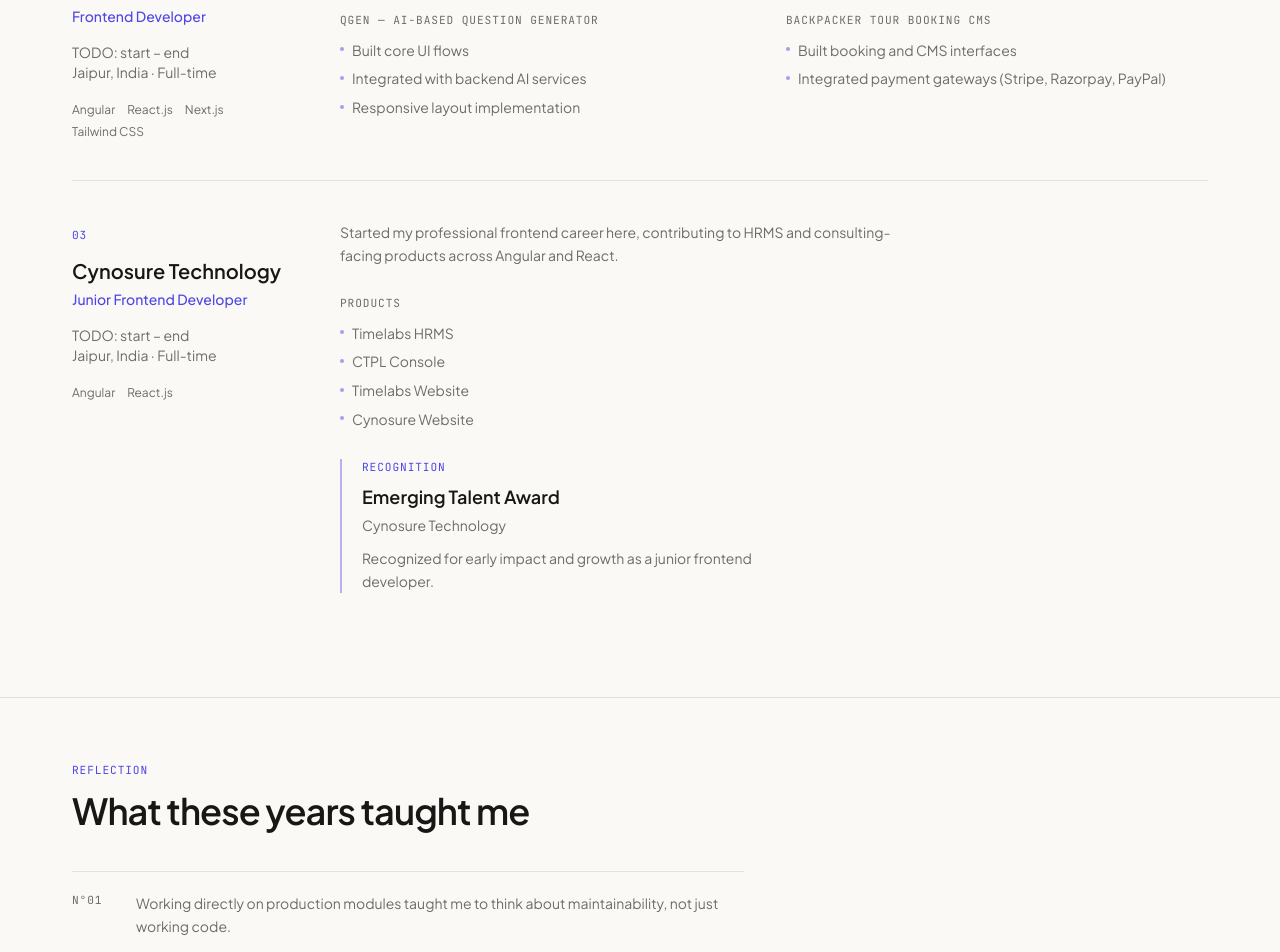
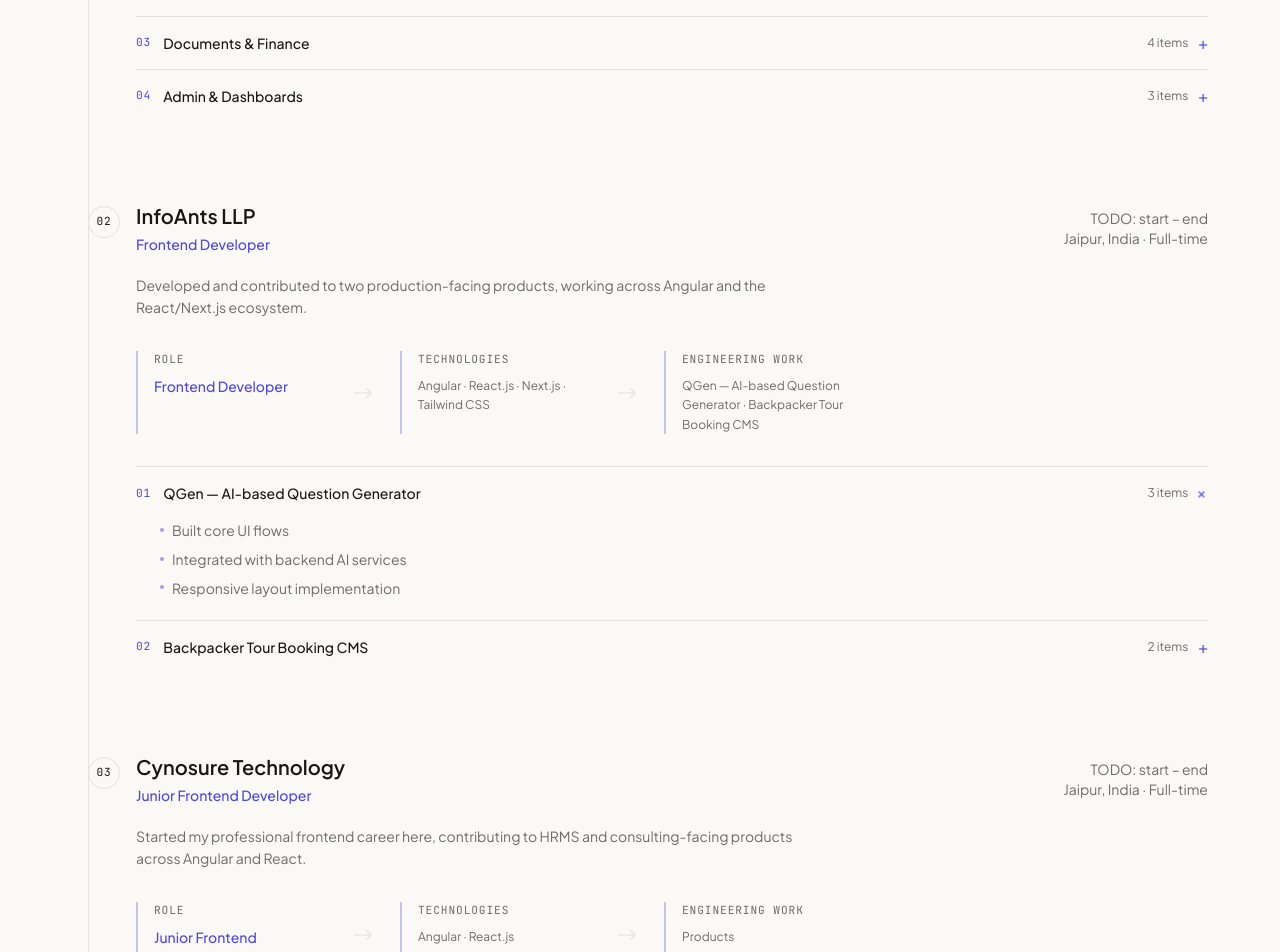
Before and after one commit to Rohitjangid17/rohit-jangid-portfolio, a React (Vite) app: page /work/experience in a window 1280 px wide. Shown: the part 1360-2312 px from the top of the page. Built offline with nearby package versions, Linux system fonts and the light colour scheme.

Commit message:
home pages fixed

```diff
--- a/src/pages/Experience/index.tsx
+++ b/src/pages/Experience/index.tsx
@@ -1,4 +1,5 @@
-import { motion, useReducedMotion } from 'framer-motion'
+import { useState } from 'react'
+import { motion, AnimatePresence, useReducedMotion } from 'framer-motion'
 import Container from '@/components/common/Container'
 import SectionHeading from '@/components/common/SectionHeading'
 import Reveal from '@/components/common/Reveal'
@@ -125,48 +126,238 @@
     <section className="py-16 border-t border-border">
       <Container>
         <SectionHeading label="Journey" title="Career timeline" />
-        <div className="mt-12 divide-y divide-border">
+        <div className="relative mt-14">
+          <div aria-hidden className="absolute left-4 top-2 bottom-2 hidden w-px bg-border lg:block" />
+          <div className="space-y-20">
             {experience.map((e, i) => (
-            <Reveal key={e.id} delay={i * 0.06} className="grid gap-6 py-10 first:pt-0 lg:grid-cols-[220px_1fr] lg:gap-12">
-              {/* left: identity */}
+              <Reveal key={e.id} delay={i * 0.06} className="relative lg:pl-16">
+                <TimelineNode index={i} />
+
+                <div className="flex flex-wrap items-baseline justify-between gap-x-6 gap-y-2">
                   <div>
-                <span className="mono-label text-[11px] text-accent">0{i + 1}</span>
-                <p className="mt-3 text-xl font-semibold">{e.company}</p>
+                    <p className="text-xl font-semibold">{e.company}</p>
                     <p className="mt-1 text-sm font-medium text-accent">{e.role}</p>
-                <p className="mt-4 text-sm text-muted">{e.period}</p>
+                  </div>
+                  <div className="text-right">
+                    <p className="text-sm text-muted">{e.period}</p>
                     <p className="text-sm text-muted">
                       {e.location} · {e.employmentType}
                     </p>
-                <div className="mt-5 flex flex-wrap gap-x-3 gap-y-1.5">
-                  {e.technologies.map((t) => (
-                    <span key={t} className="text-xs text-muted">
-                      {t}
-                    </span>
+                  </div>
+                </div>
+
+                <p className="mt-5 max-w-2xl text-sm leading-relaxed text-muted">{e.summary}</p>
+
+                <RoleTechWork role={e.role} technologies={e.technologies} responsibilities={e.responsibilities} />
+
+                <ResponsibilityAccordion responsibilities={e.responsibilities} />
+
+                {e.id === 'cynosure' && <AwardCard />}
+              </Reveal>
             ))}
           </div>
         </div>
+      </Container>
+    </section>
+  )
+}
 
-              {/* right: detail */}
-              <div>
-                <p className="text-sm leading-relaxed text-muted max-w-xl">{e.summary}</p>
+function TimelineNode({ index }: { index: number }) {
+  return (
+    <motion.span
+      aria-hidden
+      className="absolute left-4 top-1 hidden h-8 w-8 -translate-x-1/2 items-center justify-center rounded-full border border-border bg-background mono-label text-[11px] lg:flex"
+      initial={{ scale: 0.6, opacity: 0 }}
+      whileInView={{ scale: 1, opacity: 1 }}
+      viewport={{ once: true }}
+      transition={{ duration: 0.35, delay: index * 0.06 }}
+    >
+      0{index + 1}
+    </motion.span>
+  )
+}
 
-                <div className="mt-7 grid gap-6 sm:grid-cols-2">
-                  {e.responsibilities.map((r) => (
+/* ------------------------------------------------------------------ */
+/* Role → Technologies → Engineering Work                              */
+/* ------------------------------------------------------------------ */
+
+function RoleTechWork({
+  role,
+  technologies,
+  responsibilities,
+}: {
+  role: string
+  technologies: string[]
+  responsibilities: { group: string; items: string[] }[]
+}) {
+  const workStages = responsibilities.map((r) => r.group)
+
+  return (
+    <div className="mt-8 overflow-x-auto">
+      <div className="flex min-w-max items-stretch gap-6">
+        <FlowStage label="Role" value={role} />
+        <FlowArrow />
+        <FlowStage label="Technologies" chips={technologies} />
+        <FlowArrow />
+        <FlowStage label="Engineering Work" chips={workStages} />
+      </div>
+    </div>
+  )
+}
+
+function FlowStage({ label, value, chips }: { label: string; value?: string; chips?: string[] }) {
+  return (
+    <div className="flex w-48 shrink-0 flex-col gap-2 border-l-2 border-accent/30 pl-4">
+      <p className="mono-label text-[10px] text-muted">{label}</p>
+      {value && <p className="text-sm font-medium text-accent">{value}</p>}
+      {chips && (
+        <p className="text-xs leading-relaxed text-muted">{chips.join(' · ')}</p>
+      )}
+    </div>
+  )
+}
+
+function FlowArrow() {
+  return (
+    <div className="flex w-6 shrink-0 items-center justify-center text-border">
+      <svg viewBox="0 0 24 16" className="h-3.5 w-6" fill="none" stroke="currentColor" strokeWidth="1.3">
+        <path d="M1 8 H20 M15 3 L20 8 L15 13" strokeLinecap="round" strokeLinejoin="round" />
+      </svg>
+    </div>
+  )
+}
+
+/* ------------------------------------------------------------------ */
+/* Expandable responsibilities                                         */
+/* ------------------------------------------------------------------ */
+
+function ResponsibilityAccordion({ responsibilities }: { responsibilities: { group: string; items: string[] }[] }) {
+  const [open, setOpen] = useState<number | null>(0)
+  const reduceMotion = useReducedMotion()
+
+  return (
+    <div className="mt-8 divide-y divide-border border-t border-border">
+      {responsibilities.map((r, i) => {
+        const isOpen = open === i
+        const panelId = `resp-panel-${r.group.replace(/\s+/g, '-')}-${i}`
+        return (
           <div key={r.group}>
-                      <p className="mono-label text-[11px] text-muted mb-2.5">{r.group}</p>
-                      <ul className="space-y-1.5">
+            <button
+              type="button"
+              onClick={() => setOpen(isOpen ? null : i)}
+              aria-expanded={isOpen}
+              aria-controls={panelId}
+              className="flex w-full items-center justify-between gap-4 py-4 text-left focus-visible:outline-none focus-visible:ring-2 focus-visible:ring-accent/60 rounded-sm"
+            >
+              <span className="flex items-center gap-3">
+                <span className="mono-label text-[11px] text-accent">0{i + 1}</span>
+                <span className="text-sm font-medium">{r.group}</span>
+              </span>
+              <span className="flex items-center gap-2.5 text-xs text-muted">
+                {r.items.length} item{r.items.length === 1 ? '' : 's'}
+                <motion.span
+                  animate={{ rotate: isOpen ? 45 : 0 }}
+                  transition={{ duration: 0.25 }}
+                  className="text-base leading-none text-accent"
+                >
+                  +
+                </motion.span>
+              </span>
+            </button>
+            <AnimatePresence initial={false}>
+              {isOpen && (
+                <motion.div
+                  id={panelId}
+                  initial={reduceMotion ? false : { height: 0, opacity: 0 }}
+                  animate={{ height: 'auto', opacity: 1 }}
+                  exit={reduceMotion ? {} : { height: 0, opacity: 0 }}
+                  transition={{ duration: 0.25, ease: 'easeInOut' }}
+                  className="overflow-hidden"
+                >
+                  <ul className="space-y-1.5 pb-5 pl-6">
                     {r.items.map((item) => (
-                          <li key={item} className="text-sm text-muted leading-relaxed pl-3 relative before:absolute before:left-0 before:top-[0.6em] before:h-1 before:w-1 before:rounded-full before:bg-accent/50">
+                      <li
+                        key={item}
+                        className="relative pl-3 text-sm leading-relaxed text-muted before:absolute before:left-0 before:top-[0.6em] before:h-1 before:w-1 before:rounded-full before:bg-accent/50"
+                      >
                         {item}
                       </li>
                     ))}
                   </ul>
+                </motion.div>
+              )}
+            </AnimatePresence>
           </div>
-                  ))}
+        )
+      })}
     </div>
+  )
+}
 
-                {e.id === 'cynosure' && <AwardCard />}
+/* ------------------------------------------------------------------ */
+/* Cynosure recognition                                                */
+/* ------------------------------------------------------------------ */
+
+function TrophyIcon() {
+  return (
+    <svg viewBox="0 0 24 24" className="h-6 w-6" fill="none" stroke="currentColor" strokeWidth="1.5">
+      <path d="M8 21h8M12 17v4M6 3h12v4a6 6 0 0 1-12 0V3Z" strokeLinecap="round" strokeLinejoin="round" />
+      <path d="M6 5H3v2a3 3 0 0 0 3 3M18 5h3v2a3 3 0 0 1-3 3" strokeLinecap="round" strokeLinejoin="round" />
+    </svg>
+  )
+}
+
+function AwardCard() {
+  const [imgFailed, setImgFailed] = useState(false)
+  // Optional — only used if your `award` data includes an image path.
+  const awardImage = (award as { image?: string }).image
+
+  return (
+    <Reveal className="mt-10 border-l-2 border-accent/40 pl-5 sm:pl-6">
+      <p className="mono-label text-accent mb-3">Recognition</p>
+      <div className="flex items-start gap-4">
+        {awardImage && !imgFailed ? (
+          <img
+            src={awardImage}
+            alt={award.title}
+            className="h-14 w-14 shrink-0 rounded-lg border border-border object-cover"
+            onError={() => setImgFailed(true)}
+          />
+        ) : (
+          <span className="flex h-14 w-14 shrink-0 items-center justify-center rounded-lg border border-accent/30 bg-accent/5 text-accent">
+            <TrophyIcon />
+          </span>
+        )}
+        <div>
+          <p className="text-lg font-semibold">{award.title}</p>
+          <p className="text-sm text-muted mt-1">{award.company}</p>
         </div>
+      </div>
+      <p className="mt-4 max-w-md text-sm leading-relaxed text-muted">{award.description}</p>
+      {/* TODO: add an `image` field to the award data (or drop a photo at
+          src/assets/award/ and point `awardImage` at it) to show it here. */}
+    </Reveal>
+  )
+}
+
+/* ------------------------------------------------------------------ */
+/* Lessons learned — field notes                                       */
+/* ------------------------------------------------------------------ */
+
+function LessonsLearned() {
+  return (
+    <section className="py-16 border-t border-border">
+      <Container>
+        <SectionHeading label="Field Notes" title="What these years taught me" />
+        <div className="mt-10 max-w-2xl">
+          {lessonsLearned.map((l, i) => (
+            <Reveal
+              key={l}
+              delay={i * 0.06}
+              className="group flex gap-5 border-l-2 border-border py-5 pl-6 transition-colors duration-300 hover:border-accent/50"
+            >
+              <span className="mono-label shrink-0 text-muted">N&deg;{String(i + 1).padStart(2, '0')}</span>
+              <p className="text-sm leading-relaxed text-muted">{l}</p>
             </Reveal>
           ))}
         </div>
@@ -174,37 +365,3 @@
     </section>
   )
 }
-
-function AwardCard() {
-  return (
-    <div className="mt-7 border-l-2 border-accent/40 pl-5">
-      <p className="mono-label text-accent mb-2">Recognition</p>
-      <p className="text-lg font-semibold">{award.title}</p>
-      <p className="text-sm text-muted mt-1">{award.company}</p>
-      <p className="mt-3 text-sm text-muted leading-relaxed max-w-md">{award.description}</p>
-      {/* TODO: drop award photo at src/assets/award/ and render it here */}
-    </div>
-  )
-}
-
-/* ------------------------------------------------------------------ */
-/* Lessons learned                                                     */
-/* ------------------------------------------------------------------ */
-
-function LessonsLearned() {
-  return (
-    <section className="py-16 border-t border-border">
-      <Container>
-        <SectionHeading label="Reflection" title="What these years taught me" />
-        <div className="mt-10 max-w-2xl divide-y divide-border border-t border-border">
-          {lessonsLearned.map((l, i) => (
-            <Reveal key={l} delay={i * 0.06} className="grid grid-cols-[3rem_1fr] gap-4 py-5">
-              <span className="mono-label text-muted">N&deg;{String(i + 1).padStart(2, '0')}</span>
-              <p className="text-sm text-muted leading-relaxed">{l}</p>
-            </Reveal>
-          ))}
-        </div>
-      </Container>
-    </section>
-  )
-}
--- a/src/pages/Home/index.tsx
+++ b/src/pages/Home/index.tsx
@@ -181,9 +181,9 @@
         <Container className="pt-[7rem] pb-16 sm:py-24">
           <div className="mx-auto max-w-2xl text-center">
             <motion.div initial={{ opacity: 0, y: 12 }} animate={{ opacity: 1, y: 0 }} transition={{ duration: 0.5 }}>
-              <span className="mono-label inline-flex items-center gap-1.5 rounded-full border border-success/30 bg-success/10 px-3 py-1 text-success">
+              <span className="mono-label inline-flex items-center gap-1.5 rounded-full border border-success/30 bg-success/10 px-3 py-1">
                 <span className="h-1.5 w-1.5 rounded-full bg-success animate-pulse" />
-                Available for Frontend Engineer Opportunities
+                <span className='text-success'>Available for Frontend Engineer Opportunities</span>
               </span>
             </motion.div>
 
```
Lines whose indentation alone changed are shown as unchanged.
